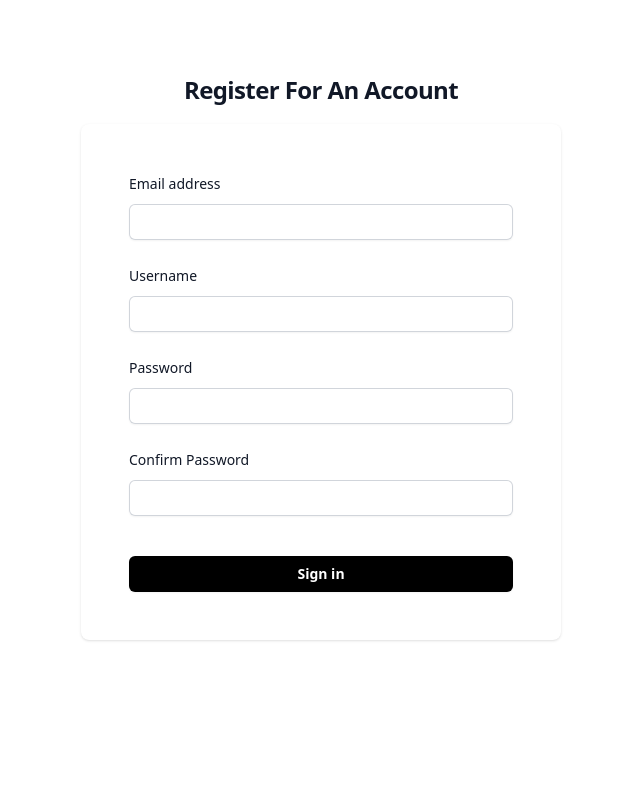
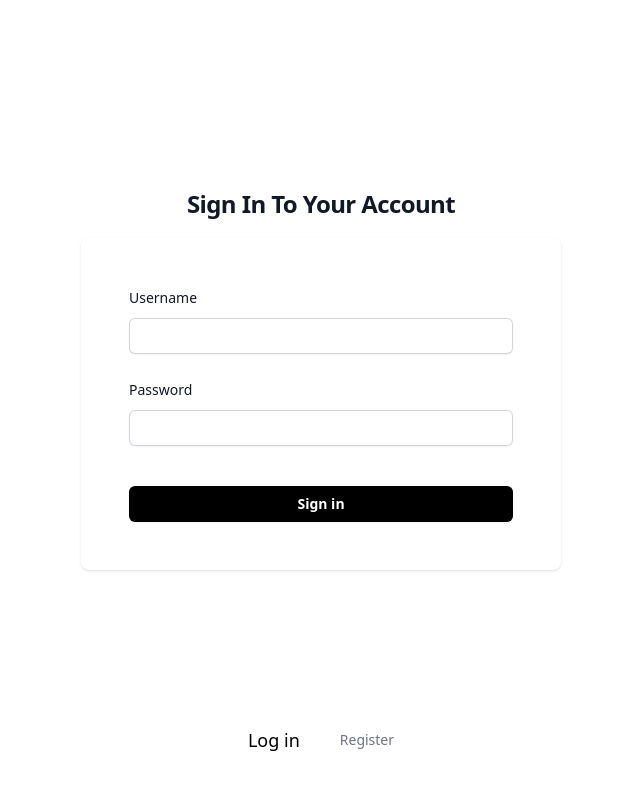
Before and after one commit to amitai-debiche/parkIt, a React (Vite) app in the folder frontend/: page / in a window 1280 px wide. Shown: the top 790 px of the page, without its empty margins (319-959 px from the left). Built offline with nearby package versions, Linux system fonts and the light colour scheme.

Commit message:
Login stuff done i think

```diff
--- a/frontend/src/components/HomePost.tsx
+++ b/frontend/src/components/HomePost.tsx
@@ -10,8 +10,10 @@ interface HomePost {
 function HomePost(props: HomePost) {
 	return (
 		<div className="home-post-container">
+      {/* image box */}
 			<div className="home-post-box"></div>
 			<br />
+      {/* descriptor text */}
 			<p className="font-semibold">{props.location}</p>
 			<p className="font-light">
 				{props.spots} {props.spots == 1 ? "spot" : "spots"} available
--- /dev/null
+++ b/frontend/src/components/Login.tsx
@@ -0,0 +1,120 @@
+import { ChangeEvent, FormEvent, useState } from "react"
+import { useNavigate } from "react-router-dom"
+import "../index.css"
+
+interface LoginForm {
+	username: string
+	password: string
+}
+
+function Login() {
+	const [loginData, setLoginData] = useState<LoginForm>({
+		username: "",
+		password: "",
+	})
+
+	const navigate = useNavigate()
+
+	const handleLoginFormChange = (e: ChangeEvent<HTMLInputElement>) => {
+		const { name, value } = e.target
+		setLoginData({
+			...loginData,
+			[name]: value,
+		})
+	}
+
+  // backend login post
+	const handleLoginSubmit = (e: FormEvent) => {
+		e.preventDefault()
+
+		fetch("http://127.0.0.1:8000/api/login/", {
+			method: "POST",
+			headers: {
+				"Content-Type": "application/json",
+			},
+			body: JSON.stringify(loginData),
+		})
+			.then((response) => {
+				if (response.status === 200) {
+					return response.json()
+				} else {
+					alert("Either your login is incorrect or could not be completed.")
+				}
+			})
+			.then((data) => {
+        // store important vars locally
+				const token = data.token
+				const userId = data.user_id
+
+				localStorage.setItem("authToken", token)
+				localStorage.setItem("userId", userId)
+
+				navigate("/home")
+			})
+			.catch((error) => {
+				console.error("Error:", error)
+			})
+	}
+
+	return (
+		<div className="register-container">
+			<h2 className="register-title">Sign In To Your Account</h2>
+
+			<div className="register-form-container">
+				<div className="register-form-style">
+					<form className="space-y-6" onSubmit={handleLoginSubmit}>
+						{/* Username */}
+						<div>
+							<label
+								htmlFor="username"
+								className="block text-sm font-medium leading-6 text-gray-900"
+							>
+								Username
+							</label>
+							<div className="mt-2">
+								<input
+									id="username"
+									name="username"
+									type="text"
+									maxLength={15}
+									required
+									className="register-input-style"
+									onChange={handleLoginFormChange}
+								/>
+							</div>
+						</div>
+
+						{/* Password */}
+						<div>
+							<label
+								htmlFor="password"
+								className="block text-sm font-medium leading-6 text-gray-900"
+							>
+								Password
+							</label>
+							<div className="mt-2">
+								<input
+									id="password"
+									name="password"
+									type="password"
+									autoComplete="current-password"
+									maxLength={15}
+									required
+									className="register-input-style"
+									onChange={handleLoginFormChange}
+								/>
+							</div>
+						</div>
+						<div>
+							<button type="submit" className="register-button">
+								Sign in
+							</button>
+						</div>
+					</form>
+				</div>
+			</div>
+		</div>
+	)
+}
+
+export default Login
--- a/frontend/src/components/NavBar.tsx
+++ b/frontend/src/components/NavBar.tsx
@@ -6,6 +6,7 @@ import { useNavigate } from "react-router-dom"
 import "../index.css"
 
 interface NavProps {
+  // Determine which icons to show on top right
 	// 1 - Add/Logout, 2 - Favorites/Logout, 3 - Add/Favorites/Logout
 	icons: 1 | 2 | 3
 	search: (newSearch: string) => void
@@ -13,13 +14,14 @@ interface NavProps {
 }
 
 function NavBar(props: NavProps) {
-  const navigate = useNavigate()
+	const navigate = useNavigate()
 
-  function logout() {
-    fetch("http://127.0.0.1:8000/api/logout/", {
+  // logout and go back to login screen post
+	function logout() {
+		fetch("http://127.0.0.1:8000/api/logout/", {
 			method: "POST",
 			headers: {
-        "Authorization": `Token ${localStorage.getItem("authToken")}`,
+				Authorization: `Token ${localStorage.getItem("authToken")}`,
 				"Content-Type": "application/json",
 			},
 		})
@@ -27,19 +29,18 @@ function NavBar(props: NavProps) {
 				if (response.status === 200) {
 					navigate("/")
 				} else {
-					alert(
-						"Your logout could not complete."
-					)
+					alert("Your logout could not complete.")
 				}
 			})
 			.then(() => {
+        // remove important items
 				localStorage.removeItem("authToken")
 				localStorage.removeItem("userId")
 			})
 			.catch((error) => {
 				console.error("Error:", error)
 			})
-  }
+	}
 
 	return (
 		<div className="nav-container">
@@ -84,7 +85,7 @@ function NavBar(props: NavProps) {
 					</div>
 				)}
 
-				{/* buttons */}
+				{/* different button combinations as noted above in interface */}
 				<div className="nav-button-container">
 					{props.icons === 1 ? (
 						<>
--- a/frontend/src/pages/Register.tsx
+++ b/frontend/src/components/Register.tsx
@@ -3,14 +3,14 @@ import { useNavigate } from "react-router-dom"
 
 import "../index.css"
 
-interface FormData {
+interface RegisterData {
 	username: string
 	email: string
 	password: string
 	confirmPassword: string
 }
 function Register() {
-	const [formData, setFormData] = useState<FormData>({
+	const [registerData, setFormData] = useState<RegisterData>({
 		username: "",
 		email: "",
 		password: "",
@@ -19,33 +19,31 @@ function Register() {
 	const [passwordsMatch, setPasswordsMatch] = useState(false)
 	const navigate = useNavigate()
 
-	const handleFormChange = (e: ChangeEvent<HTMLInputElement>) => {
+	const handleRegisterFormChange = (e: ChangeEvent<HTMLInputElement>) => {
 		const { name, value } = e.target
 		setFormData({
-			...formData,
+			...registerData,
 			[name]: value,
 		})
 	}
 
 	useEffect(() => {
-		// Check if the passwords match whenever formData or confirmPassword changes
-		setPasswordsMatch(formData.password === formData.confirmPassword)
-	}, [formData, formData.confirmPassword, passwordsMatch])
+		setPasswordsMatch(registerData.password === registerData.confirmPassword)
+	}, [registerData, registerData.confirmPassword, passwordsMatch])
 
-	const handleSubmit = (e: FormEvent) => {
+	const handleRegisterSubmit = (e: FormEvent) => {
 		e.preventDefault()
 		if (!passwordsMatch) {
-			// Passwords don't match, display an error message to the user
 			alert("Passwords do not match. Please make sure they match.")
 			return
 		}
-		// Continue with form submission
+    // register user if passwords match
 		fetch("http://127.0.0.1:8000/api/register/", {
 			method: "POST",
 			headers: {
 				"Content-Type": "application/json",
 			},
-			body: JSON.stringify(formData),
+			body: JSON.stringify(registerData),
 		})
 			.then((response) => {
 				if (response.status === 201) {
@@ -57,6 +55,7 @@ function Register() {
 				}
 			})
 			.then((data) => {
+        // set important values locally
 				const token = data.token
 				const userId = data.user_id
 
@@ -76,7 +75,7 @@ function Register() {
 
 			<div className="register-form-container">
 				<div className="register-form-style">
-					<form className="space-y-6" onSubmit={handleSubmit}>
+					<form className="space-y-6" onSubmit={handleRegisterSubmit}>
 						{/* Email */}
 						<div>
 							<label
@@ -94,7 +93,7 @@ function Register() {
 									maxLength={40}
 									required
 									className="register-input-style"
-									onChange={handleFormChange}
+									onChange={handleRegisterFormChange}
 								/>
 							</div>
 						</div>
@@ -102,7 +101,7 @@ function Register() {
 						{/* Username */}
 						<div>
 							<label
-								htmlFor="email"
+								htmlFor="username"
 								className="block text-sm font-medium leading-6 text-gray-900"
 							>
 								Username
@@ -115,7 +114,7 @@ function Register() {
 									maxLength={15}
 									required
 									className="register-input-style"
-									onChange={handleFormChange}
+									onChange={handleRegisterFormChange}
 								/>
 							</div>
 						</div>
@@ -137,7 +136,7 @@ function Register() {
 									maxLength={15}
 									required
 									className="register-input-style"
-									onChange={handleFormChange}
+									onChange={handleRegisterFormChange}
 								/>
 							</div>
 						</div>
@@ -145,7 +144,7 @@ function Register() {
 						{/* Confirm Password */}
 						<div>
 							<label
-								htmlFor="password"
+								htmlFor="confirmPassword"
 								className="block text-sm font-medium leading-6 text-gray-900"
 							>
 								Confirm Password
@@ -158,14 +157,14 @@ function Register() {
 									maxLength={15}
 									required
 									className="register-input-style"
-									onChange={handleFormChange}
+									onChange={handleRegisterFormChange}
 								/>
 							</div>
 						</div>
 
 						<div>
 							<button type="submit" className="register-button">
-								Sign in
+								Sign up
 							</button>
 						</div>
 					</form>
--- a/frontend/src/index.css
+++ b/frontend/src/index.css
@@ -72,26 +72,35 @@
 
 	/* Register Page Styling */
 	.register-container {
-    @apply flex min-h-full flex-1 flex-col justify-center py-12 sm:px-6 lg:px-8
+		@apply w-full flex min-h-full flex-1 flex-col justify-center py-12 sm:px-6 lg:px-8;
 	}
 
 	.register-title {
-    @apply mt-6 text-center text-2xl font-bold leading-9 tracking-tight text-gray-900
+		@apply mt-6 text-center text-2xl font-bold leading-9 tracking-tight text-gray-900;
 	}
 
 	.register-form-container {
-    @apply mt-4 sm:mx-auto sm:w-full sm:max-w-[480px]
+		@apply mt-4 sm:mx-auto sm:w-full sm:max-w-[480px];
 	}
 
 	.register-form-style {
-    @apply bg-white px-6 py-12 shadow sm:rounded-lg sm:px-12
+		@apply bg-white px-6 py-12 shadow sm:rounded-lg sm:px-12;
 	}
 
 	.register-input-style {
-    @apply p-2 block w-full rounded-md border-0 py-1.5 text-gray-900 shadow-sm ring-1 ring-inset ring-gray-300 placeholder:text-gray-400 focus:ring-2 focus:ring-inset focus:ring-indigo-600 sm:text-sm sm:leading-6
+		@apply p-2 block w-full rounded-md border-0 py-1.5 text-gray-900 shadow-sm ring-1 ring-inset ring-gray-300 placeholder:text-gray-400 focus:ring-2 focus:ring-inset focus:ring-indigo-600 sm:text-sm sm:leading-6;
 	}
 
 	.register-button {
-    @apply mt-10 flex w-full justify-center rounded-md bg-black px-3 py-1.5 text-sm font-semibold leading-6 text-white shadow-sm hover:bg-gray-500 focus-visible:outline focus-visible:outline-2 focus-visible:outline-offset-2 focus-visible:outline-gray-500
+		@apply mt-10 flex w-full justify-center rounded-md bg-black px-3 py-1.5 text-sm font-semibold leading-6 text-white shadow-sm hover:bg-gray-500 focus-visible:outline focus-visible:outline-2 focus-visible:outline-offset-2 focus-visible:outline-gray-500;
+	}
+
+	/* Auth Page Styling */
+	.auth-container {
+		@apply flex flex-col items-center justify-center h-[80vh] mt-20;
+	}
+
+	.auth-tabs {
+		@apply flex flex-row items-center gap-10 mt-10 text-sm;
 	}
 }
--- /dev/null
+++ b/frontend/src/pages/Auth.tsx
@@ -0,0 +1,46 @@
+import { useState } from "react"
+import Register from "../components/Register"
+import Login from "../components/Login"
+import "../index.css"
+
+// only want tab options to be one of two
+interface Auth {
+	tab: "register" | "login"
+}
+
+function Auth() {
+	// login page by default
+	const [activeTab, setActiveTab] = useState<Auth>({ tab: "login" })
+
+	const handleTabSwitch = (tabName: Auth["tab"]) => {
+		setActiveTab({ tab: tabName })
+	}
+
+	return (
+		<div className="auth-container">
+			{activeTab.tab === "register" ? <Register /> : <Login />}
+			<div className="auth-tabs">
+				<button
+					className={
+						activeTab.tab === "login" ? "text-black text-lg" : "text-gray-500"
+					}
+					onClick={() => handleTabSwitch("login")}
+				>
+					Log in
+				</button>
+				<button
+					className={
+						activeTab.tab === "register"
+							? "text-black text-lg"
+							: "text-gray-500"
+					}
+					onClick={() => handleTabSwitch("register")}
+				>
+					Register
+				</button>
+			</div>
+		</div>
+	)
+}
+
+export default Auth
```
Also changed, not shown: frontend/src/main.tsx (+4 -7 lines), frontend/src/pages/Home.tsx (+19 -14 lines), frontend/src/pages/View.tsx (+30 -10 lines), 1 other file (tests, documents, lock files or other folders). Lines whose indentation alone changed are shown as unchanged.
